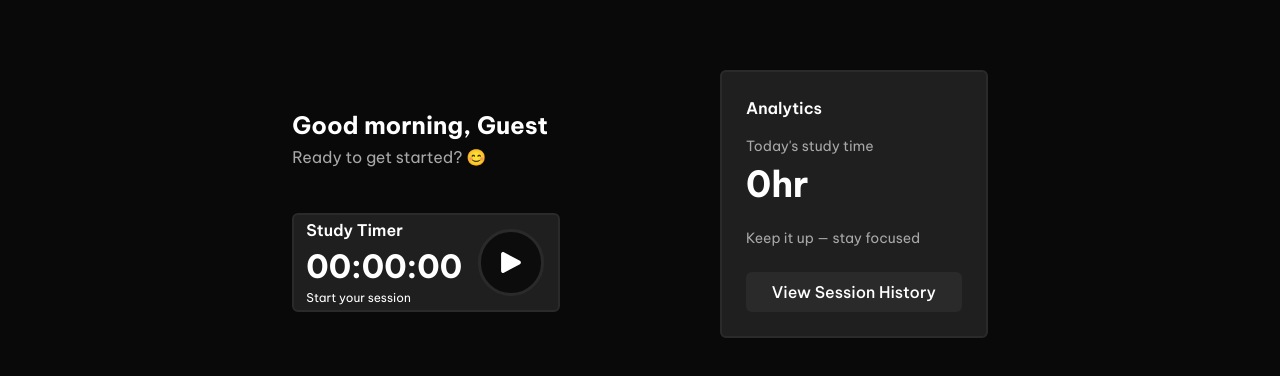
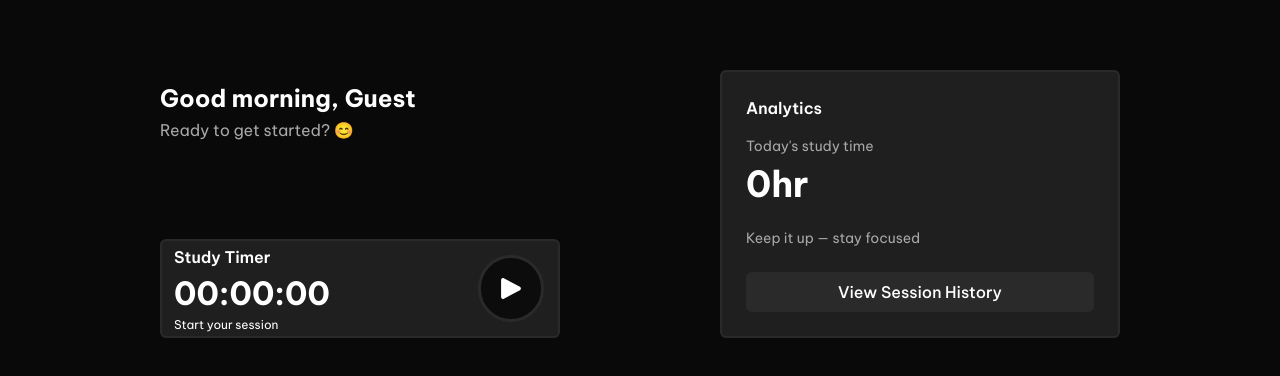
Before and after one commit to Stefan1400/ato, a React (Vite) app in the folder client/: page / in a window 1280 px wide. Shown: the part 244-620 px from the top of the page. Built offline with nearby package versions, Linux system fonts and the light colour scheme; no server answers; a web font is replaced by a local one.

Commit message:
fix(dashboard): adjust component widths for consistent layout

```diff
--- a/client/src/components/DayAnalytics.tsx
+++ b/client/src/components/DayAnalytics.tsx
@@ -17,7 +17,7 @@ function DayAnalytics() {
   const formattedTime = formatDuration(today);
 
   return (
-    <div className="w-full max-w-md h-auto bg-[#1F1F1F] border-2 border-[#2A2A2A] rounded-md p-6 flex flex-col gap-6 text-white">
+    <div className="w-full min-w-[400px] max-w-md h-auto bg-[#1F1F1F] border-2 border-[#2A2A2A] rounded-md p-6 flex flex-col gap-6 text-white">
       <div>
         <h2 className="font-semibold text-md mb-4">Analytics</h2>
         <div>
--- a/client/src/features/feedback/feedbackMessage.tsx
+++ b/client/src/features/feedback/feedbackMessage.tsx
@@ -71,7 +71,7 @@ function FeedbackMessage({ selectedDate }: FeedbackMessageProps) {
    };
 
    return (
-      <div className="w-screen h-auto flex flex-col items-start justify-start text-white gap-2 p-4 pl-5">
+      <div className="w-full min-w-[400px] h-auto flex flex-col items-start justify-start text-white gap-2 p-4 pl-5">
          <p className="text-[#474747] font-medium">{selectedDate.toDateString()}</p>
          <h1 className="text-4xl">{!today ? '0min' : today}</h1>
          <p className="text-[#a8a8a8] w-70">{message}</p>
--- a/client/src/features/tracker/SessionTimer.tsx
+++ b/client/src/features/tracker/SessionTimer.tsx
@@ -148,7 +148,7 @@ function SessionTimer() {
    const style = sessionTimerStyles[uiState];
 
    return (
-    <div className={`${style.container} w-full max-w-md h-auto border-2 border-[#2A2A2A] flex flex-row justify-between items-center rounded-md min-h-24 pl-3`}>
+    <div className={`${style.container} w-full min-w-[400px] max-w-md h-auto border-2 border-[#2A2A2A] flex flex-row justify-between items-center rounded-md min-h-24 pl-3`}>
       <div className='flex flex-col items-start'>
          <h2 className="font-semibold text-md flex flex-row items-center gap-2">
             {style.header?.icon && <style.header.icon />}
--- a/client/src/pages/HomePage.tsx
+++ b/client/src/pages/HomePage.tsx
@@ -4,17 +4,18 @@ import DayAnalytics from '../components/DayAnalytics';
 
 function HomePage() {
   return (
-    <div className="w-screen min-h-screen bg-[#090909]/95 backdrop-blur-sm px-6 pt-24 lg:grid place-items-center">
-      <div className="mx-auto grid h-full max-w-7xl grid-cols-1 gap-5 lg:gap-40 lg:grid-cols-2 lg:items-center lg:justify-center">
+    <div className="w-screen min-h-screen bg-[#090909]/95 backdrop-blur-sm px-6 pt-24 lg:grid place-items-center justify-items-center">
+      <div className="mx-auto grid max-w-7xl grid-cols-1 gap-5 lg:grid-cols-2 lg:gap-40">
 
-        <div className="flex flex-col gap-8">
+        <div className="flex flex-col h-full">
           <WelcomeMessage />
-          <SessionTimer />
+
+          <div className="mt-auto">
+            <SessionTimer />
+          </div>
         </div>
 
-        <div>
-          <DayAnalytics />
-        </div>
+        <DayAnalytics />
 
     </div>
   </div>
```
